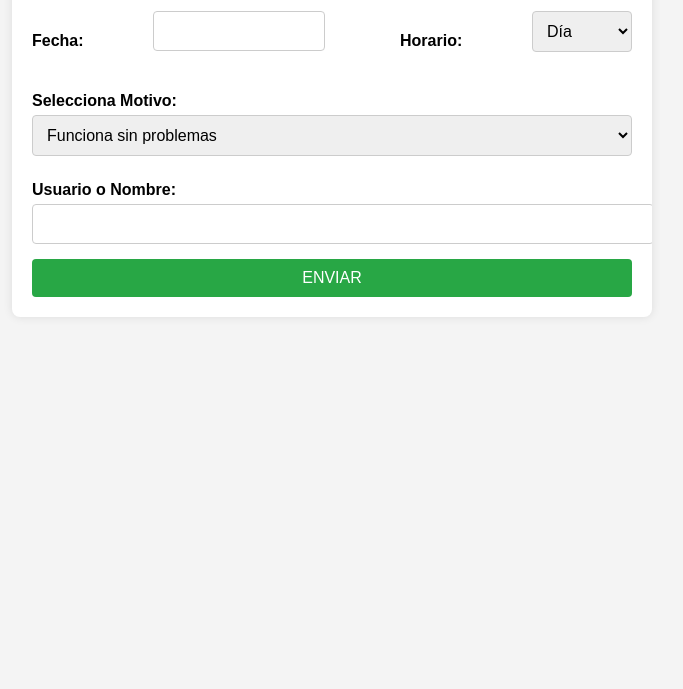
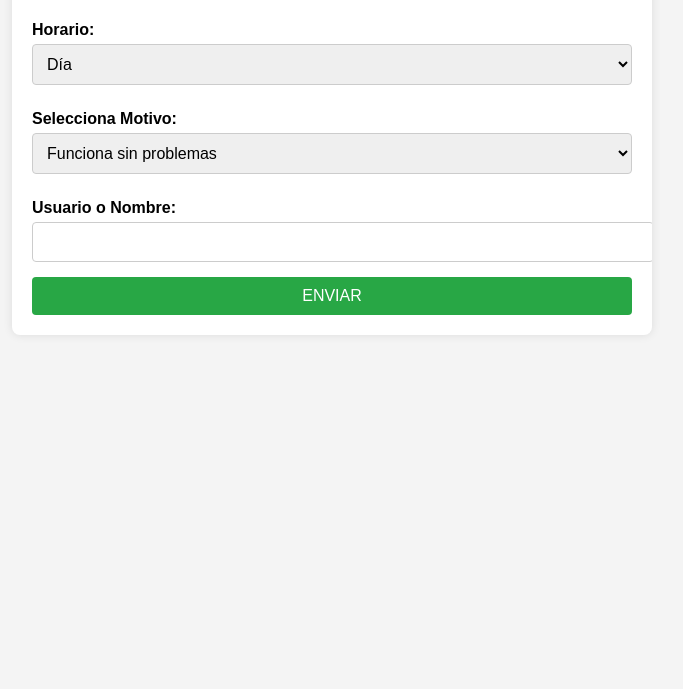
Before and after one commit to Thisan-CENTER217/REPORTE_THISAN, a plain HTML site: page index.html in a window 1280 px wide. Shown: the part 111-800 px from the top of the page, without its empty margins (308-991 px from the left). Drawn offline with Linux system fonts and the light colour scheme.

Commit message:
Add files via upload

```diff
--- a/index.html
+++ b/index.html
@@ -109,16 +109,11 @@
             <h1>Thisan Center</h1>
         </header>
         <form class="repair-form" action="https://formspree.io/f/mzzvdnze" method="POST">
-            <div class="date-time">
-                <label for="fecha">Fecha:</label>
-                <input type="text" id="fecha" name="fecha" required>
-
-                <label for="horario">Horario:</label>
-                <select id="horario" name="horario" required>
-                    <option value="dia">Día</option>
-                    <option value="noche">Noche</option>
-                </select>
-            </div>
+            <label for="horario">Horario:</label>
+            <select id="horario" name="horario" required>
+                <option value="dia">Día</option>
+                <option value="noche">Noche</option>
+            </select>
 
             <label for="motivo">Selecciona Motivo:</label>
             <select id="motivo" name="motivo">
@@ -131,7 +126,7 @@
                 <option value="mouse_no_reacciona">Mouse no reacciona</option>
             </select>
 
-            <label for="usuario">Usuario o Nombre:</label> <!-- Etiqueta actualizada -->
+            <label for="usuario">Usuario o Nombre:</label>
             <input type="text" id="usuario" name="usuario" required>
 
             <button type="submit">ENVIAR</button>
```
